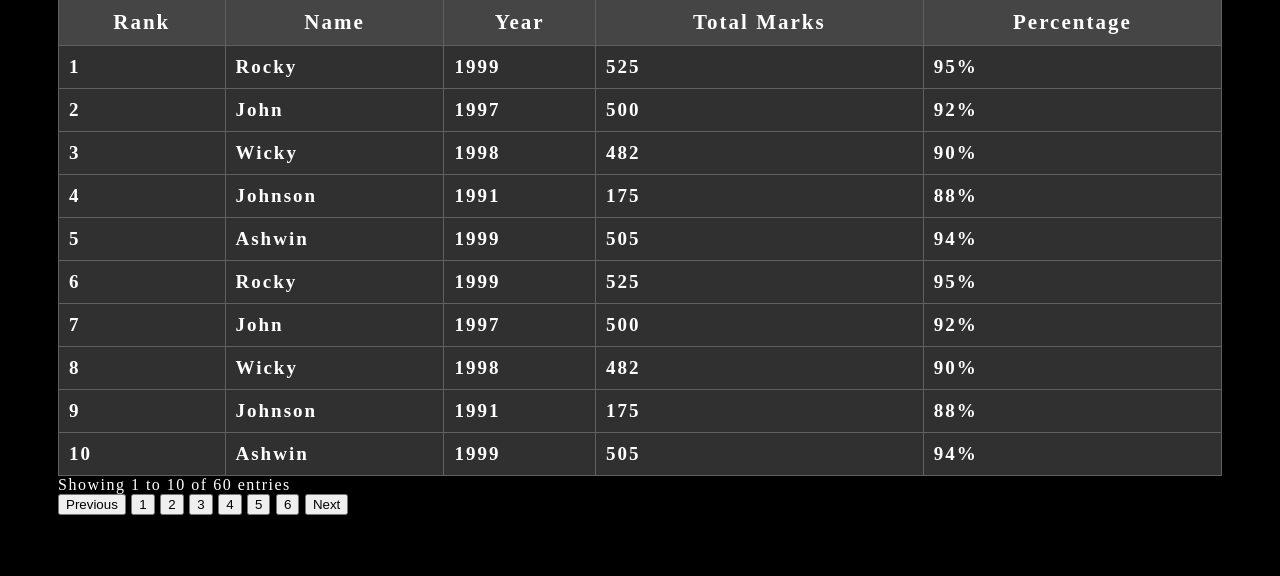
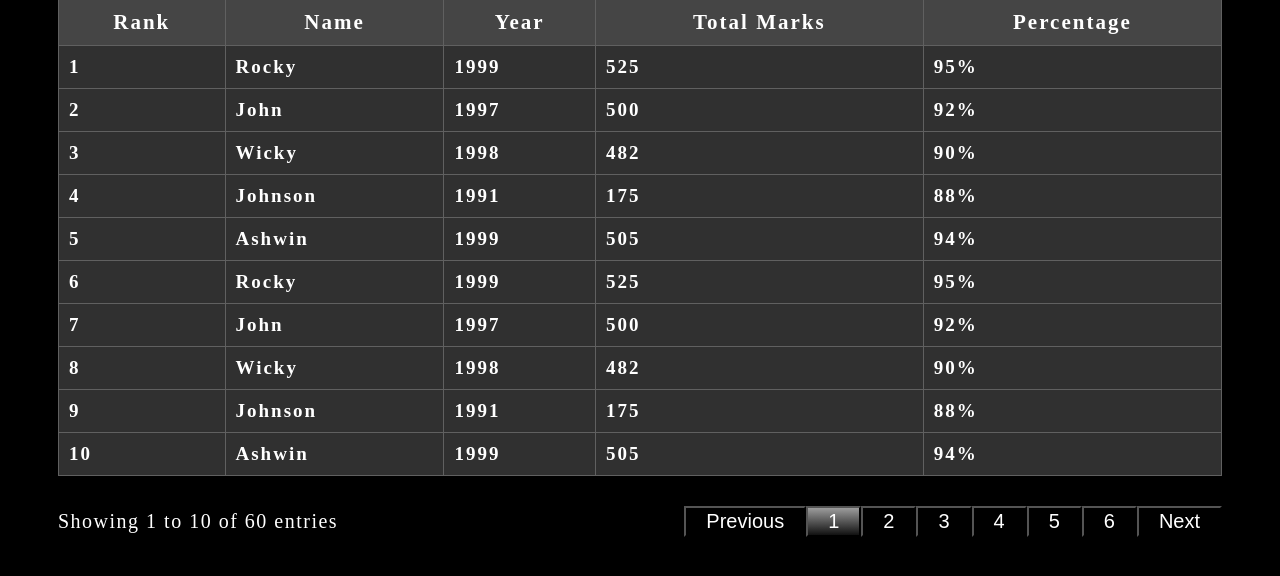
Before and after one commit to ChesterLen/JavaScript-pagination, a Django app: page / in a window 1280 px wide. Shown: the part 29-605 px from the top of the page. Run offline with Django 5.2, Linux system fonts and the light colour scheme.

Commit message:
Pagination data display implemented

```diff
--- a/static/pagination.css
+++ b/static/pagination.css
@@ -39,3 +39,23 @@ td {
 tr:hover td {
     background: #30303045;
 }
+
+.footer {
+    margin-top: 1.5em;
+    font-size: 20px;
+    display: flex;
+    justify-content: space-between;
+    align-items: center;
+}
+
+button {
+    padding: 0.1em 1em;
+    color: #fff;
+    background-color: transparent;
+    font-size: 20px;
+    cursor: pointer;
+}
+
+button.active, button:hover {
+    background: linear-gradient(to bottom, #9c9c9c 0%, #111 100%);
+}
--- a/templates/index.html
+++ b/templates/index.html
@@ -96,17 +96,8 @@
     </table>
 
     <div class="footer">
-        <span>Showing 1 to 10 of 60 entries</span>
-        <div class="index_buttons">
-            <button>Previous</button>
-            <button>1</button>
-            <button>2</button>
-            <button>3</button>
-            <button>4</button>
-            <button>5</button>
-            <button>6</button>
-            <button>Next</button>
-        </div>
+        <span></span>
+        <div class="index_buttons"></div>
     </div>
 </div>
 
```
Also changed, not shown: static/js/pagination.js (+34 -1 lines).
